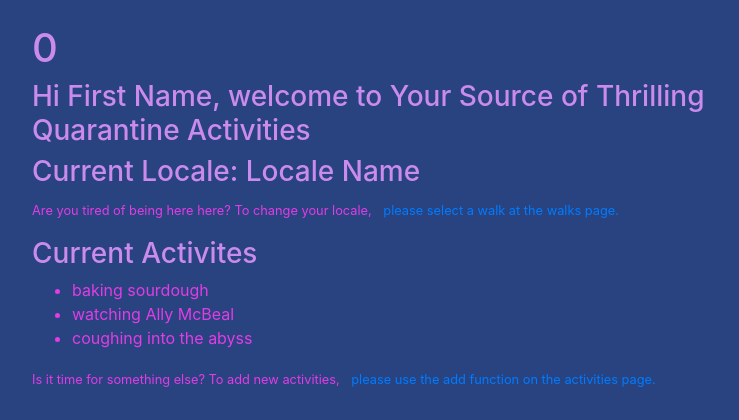
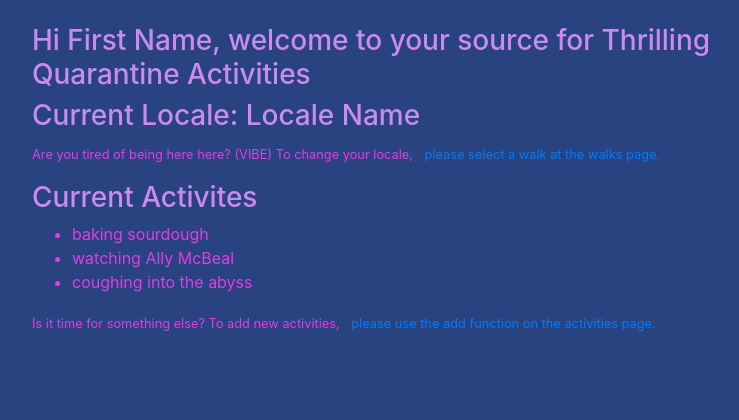
Before and after one commit to hjryan/ryanryan, a Flask app: page / in a window 1280 px wide. Shown: the part 56-476 px from the top of the page, without its empty margins (53-792 px from the left). Run offline with Flask 2, Linux system fonts and the light colour scheme.

Commit message:
just a couple little guys

```diff
--- a/app.py
+++ b/app.py
@@ -126,7 +126,7 @@ def completeRegistration(localeName=None):
         user['userID'] = (cur.execute("SELECT userID FROM Users WHERE firstName = (?) AND lastName = (?) AND localeID = (?)", (firstName, lastName, localeID,)).fetchone())[0]
         user['firstName'] = firstName
         user['lastName'] = lastName
-        user['localeName'] = localeID
+        user['localeName'] = localeName
         flash(f"{firstName}'s account created!", 'success')
     db.commit()
     db.close()
--- a/templates/index.html
+++ b/templates/index.html
@@ -1,11 +1,10 @@
 {% extends 'layout.html' %}
 {% block content %}
 <div>
-    <h1>{{ user.userID }}</h1>
-    <h3>Hi {{ user.firstName }}, welcome to Your Source of Thrilling Quarantine Activities</h3>
+    <h3>Hi {{ user.firstName }}, welcome to your source for Thrilling Quarantine Activities</h3>
     <h3>Current Locale: {{ user.localeName }}</h3>
     <p><small>
-        Are you tired of being here here? To change your locale,<a class="ml-2" href="{{ url_for('walks') }}"> please select a walk at the walks page.</a>
+        Are you tired of being here here? (VIBE) To change your locale,<a class="ml-2" href="{{ url_for('walks') }}"> please select a walk at the walks page.</a>
     </small>
 
     <h3>Current Activites</h3>
```
